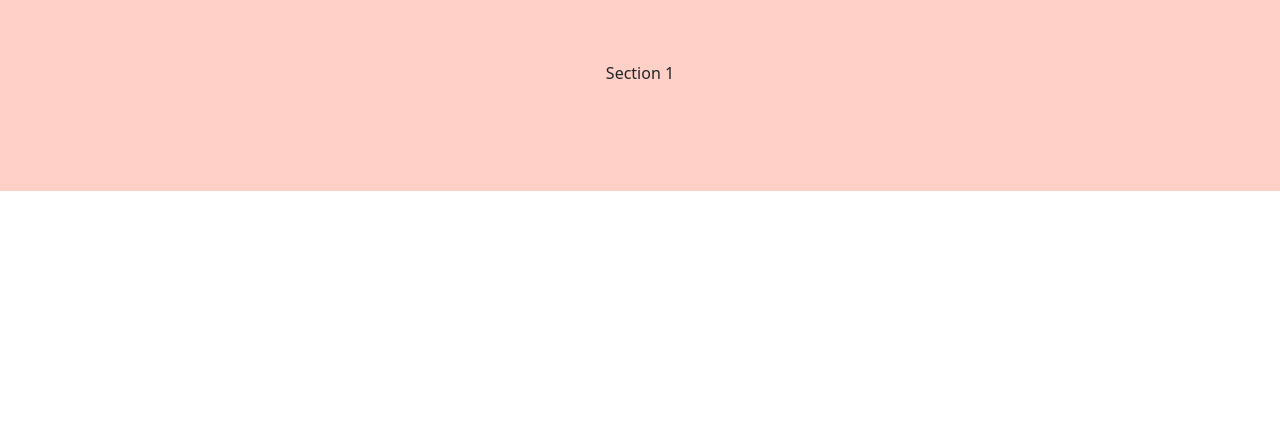
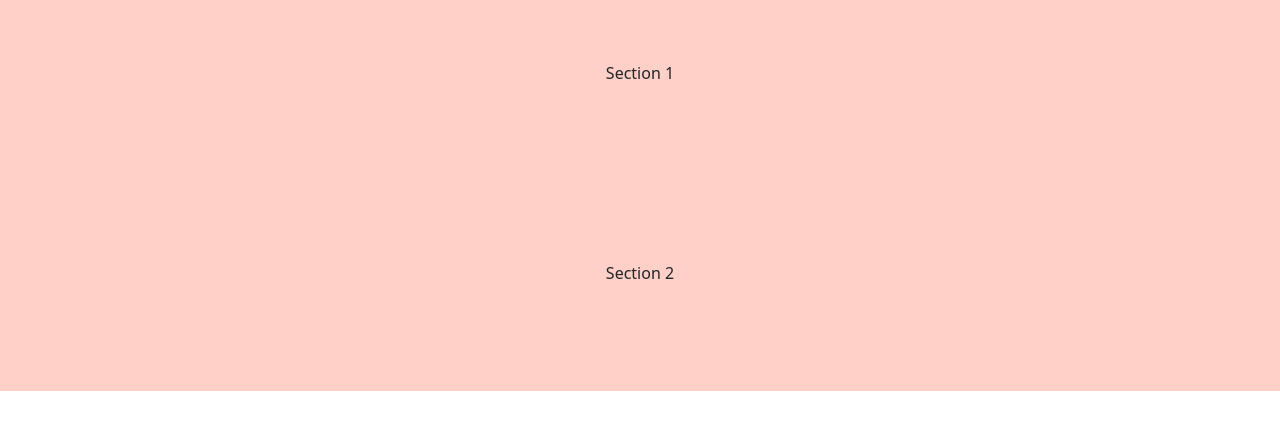
Before and after one commit to rosedrnd/version-website, a plain HTML site: page index.html in a window 1280 px wide. Shown: the part 75-504 px from the top of the page. Drawn offline with nearby package versions, Linux system fonts and the light colour scheme.

Commit message:
added section 2

```diff
--- a/index.html
+++ b/index.html
@@ -45,6 +45,9 @@
     <div class="container-section">
     Section 1
     </div>
+    <div class="container-section">
+    Section 2
+    </div>
 </body>
 
 </html>
```
